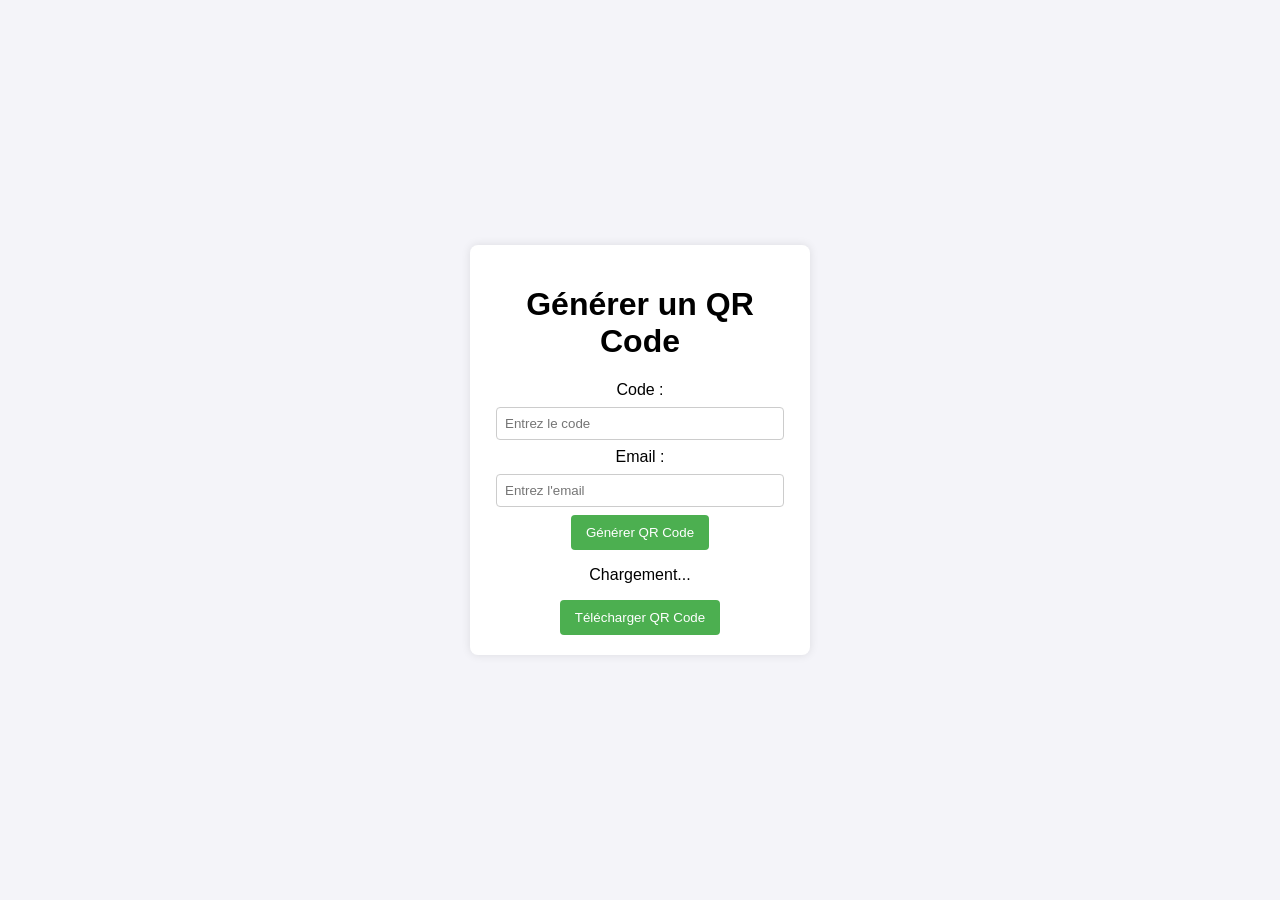
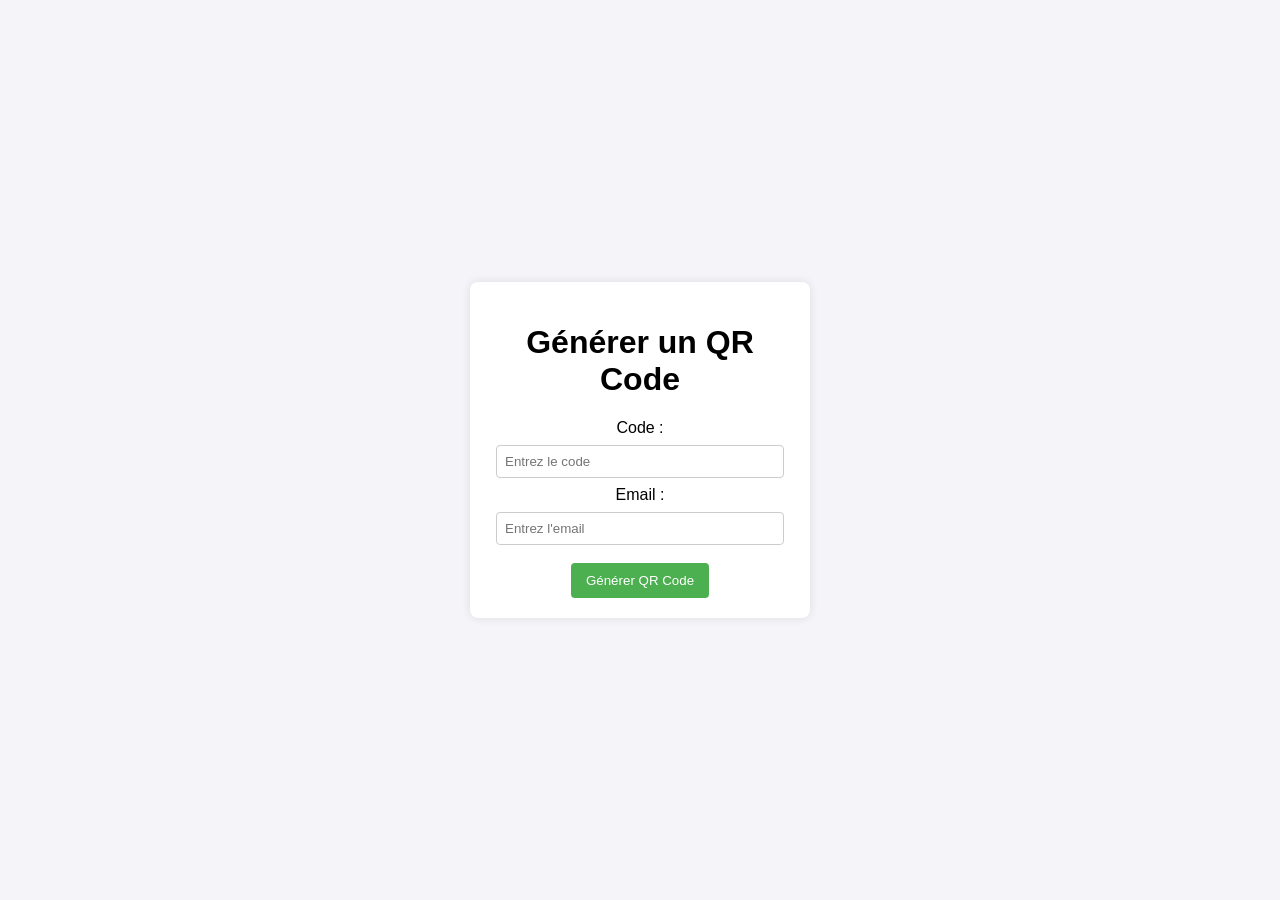

test

--- a/style.css
+++ b/style.css
@@ -33,6 +33,7 @@ button {
     border: none;
     border-radius: 4px;
     cursor: pointer;
+    margin-top: 10px;
 }
 
 button:hover {
@@ -42,4 +43,29 @@ button:hover {
 .qr-code-result img {
     margin-top: 15px;
     max-width: 100%;
+}
+
+.hidden {
+    display: none;
+}
+
+#loading {
+    margin-top: 10px;
+    font-size: 14px;
+    color: #666;
+}
+
+.spinner {
+    border: 4px solid #f3f3f3;
+    border-top: 4px solid #4CAF50;
+    border-radius: 50%;
+    width: 24px;
+    height: 24px;
+    animation: spin 1s linear infinite;
+    display: inline-block;
+}
+
+@keyframes spin {
+    0% { transform: rotate(0deg); }
+    100% { transform: rotate(360deg); }
 }
